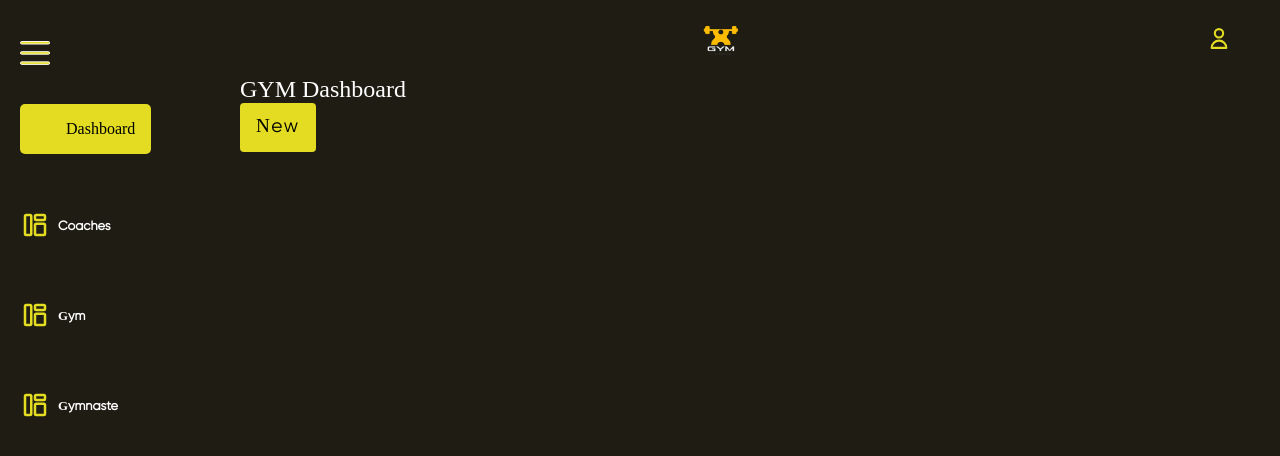
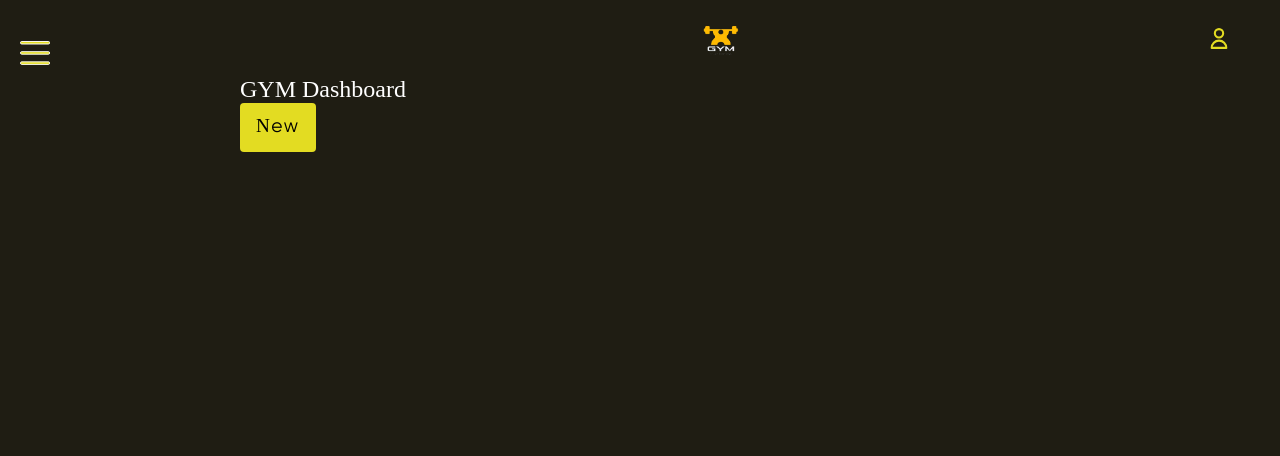
Before and after one commit to zahid-hussain-dev/Gym-Dashboard, a Next.js app: page /dashboard in a window 1280 px wide. Shown: the top 456 px of the page. Built offline with nearby package versions, Linux system fonts and the light colour scheme.

Commit message:
base components

```diff
--- /dev/null
+++ b/components/MainComponents/SidebarConstants.js
@@ -0,0 +1,62 @@
+import dashboardSVG from "../../public/assests/SVGs/dashboard-2-svgrepo-com.svg";
+export const sideItemsAdmin = [
+    {
+        href: "/dashboard",
+        title: "Dashboard",
+        image: dashboardSVG,
+    },
+    {
+        href: "/",
+        title: "Coaches",
+        image: dashboardSVG,
+    },
+    {
+        href: "/",
+        title: "Gym",
+        image: dashboardSVG,
+    },
+    {
+        href: "/",
+        title: "Gymnast",
+        image: dashboardSVG,
+    },
+
+
+];
+export const sideItemsCoach = [
+    {
+        href: "/",
+        title: "Schedule",
+        image: dashboardSVG,
+    },
+    {
+        href: "/",
+        title: "Gym",
+        image: dashboardSVG,
+    },
+    {
+        href: "/",
+        title: "Gymnast",
+        image: dashboardSVG,
+    },
+
+
+];
+export const sideItemsGym = [
+    {
+        href: "/",
+        title: "Gym",
+        image: dashboardSVG,
+    },
+
+
+];
+export const sideItemsGymnast = [
+    {
+        href: "/",
+        title: "Booking",
+        image: dashboardSVG,
+    },
+
+
+];
--- a/components/SideBar.jsx
+++ b/components/SideBar.jsx
@@ -1,4 +1,4 @@
-import React, { useState } from 'react'
+import React, { useState, useEffect } from 'react';
 import Link from "next/link";
 import Image from 'next/image';
 import { useRouter } from 'next/router';
@@ -7,67 +7,42 @@ import dashboard from "@/public/assests/Images/dashboard.png";
 import dashboardSVG from "@/public/assests/SVGs/dashboard-2-svgrepo-com.svg";
 import { setShowCollapse } from '@/store/slices/user/userSlice';
 import { useDispatch, useSelector } from "react-redux";
+import { sideItemsAdmin, sideItemsCoach, sideItemsGymnast, sideItemsGym } from "./MainComponents/SidebarConstants";
 
 const SideBar = () => {
   const router = useRouter();
   const showCollapse = useSelector((state) => state.user.showCollapse);
   const dispatch = useDispatch();
 
-  const sideItems = [
-    {
-      href: "/dashboard",
-      title: "Dashboard",
-      image: dashboardSVG,
-    },
-    {
-      href: "/",
-      title: "Coaches",
-      image: dashboardSVG,
-    },
-    {
-      href: "/",
-      title: "Gym",
-      image: dashboardSVG,
-    },
-    {
-      href: "/",
-      title: "Gymnaste",
-      image: dashboardSVG,
-    },
+
+  const [role, setRole] = useState("");
+
+  const [sidebarItems, setSidebarItems] = useState([]);
+  useEffect(() => {
+    // Perform localStorage action
+    const userRole = JSON.parse(localStorage.getItem("Userrole"))
+    setRole(userRole);
+    if (userRole === "admin") {
+      setSidebarItems(sideItemsAdmin);
+
+    }
+    else if (userRole === "coach") {
+      setSidebarItems(sideItemsCoach)
+    }
+    else if (userRole === "gym") {
+      setSidebarItems(sideItemsGym)
+    }
+    else if (userRole === "gymnast") {
+      setSidebarItems(sideItemsGymnast)
+    }
+
+  }, [])
 
 
-  ];
-  const sideItemsCoach = [
-    {
-      href: "/",
-      title: "Add Schedule",
-      image: dashboardSVG,
-    },
-    {
-      href: "/",
-      title: "Gym",
-      image: dashboardSVG,
-    },
-    {
-      href: "/",
-      title: "Gymnaste",
-      image: dashboardSVG,
-    },
-
-
-  ];
   const [isMenuOpened, setIsMenuOpened] = useState(false);
   const handleCollapse = () => {
     setIsMenuOpened(!isMenuOpened);
     dispatch(setShowCollapse(!showCollapse));
-  }
-  const signOut = (e) => {
-    e.preventDefault();
-    localStorage.removeItem("userLoginToken");
-    localStorage.removeItem("role");
-    localStorage.removeItem("otp");
-    localStorage.removeItem("userData");
-    router.push("/login");
   }
   return (
     <div style={{ display: "flex" }} className='menu-width'>
@@ -89,7 +64,7 @@ const SideBar = () => {
             </div>
             {!isMenuOpened ?
               <ul className="metismenu in nav" id="side-menu">
-                {sideItems.map((item, index) => (
+                {sidebarItems.map((item, index) => (
                   <li key={index}>
                     <Link className={
                       router.asPath === item.href
@@ -117,7 +92,7 @@ const SideBar = () => {
               </ul>
               :
               <ul className="metismenu in nav" id="side-menu">
-                {sideItems.map((item, index) => (
+                {sidebarItems.map((item, index) => (
                   <li key={index}>
                     <Link className="side-nav-link-re nav-link" style={{ color: "white", fontSize: "16px", marginBottom: "8px" }} href={item.href}  >
                       <div className={
--- a/components/styledComponents/dropdown/style/dropdown.js
+++ b/components/styledComponents/dropdown/style/dropdown.js
@@ -36,6 +36,6 @@ export const DropdownItem = styled.a`
   cursor: pointer;
   &:hover {
     background-color: #E3DC22;
-    color:white;
+    color:black;
   }
 `;
```
